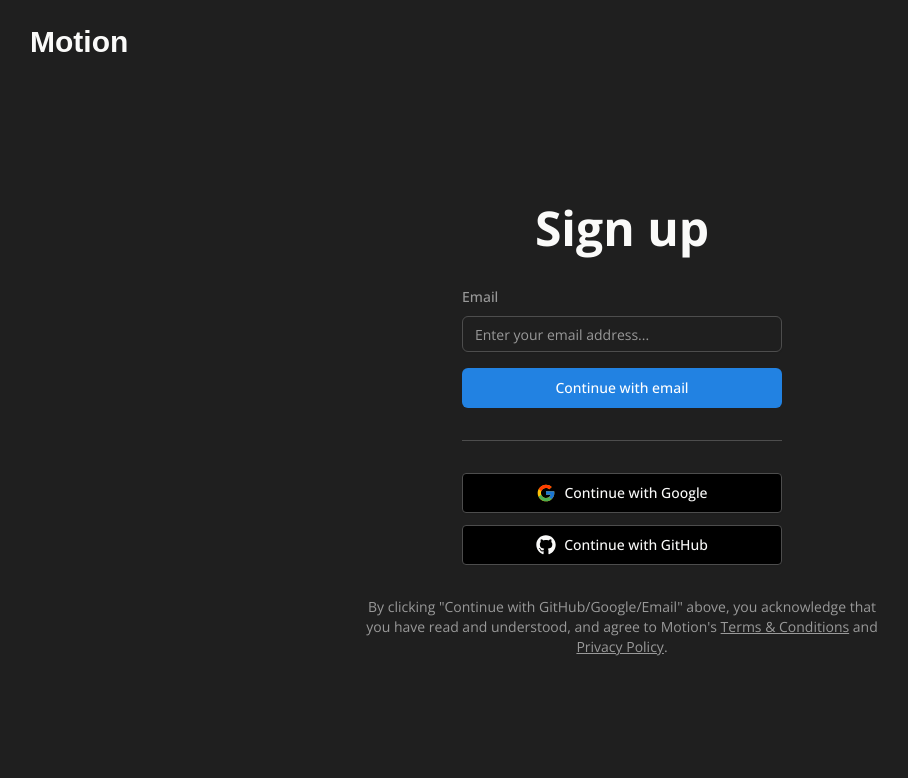
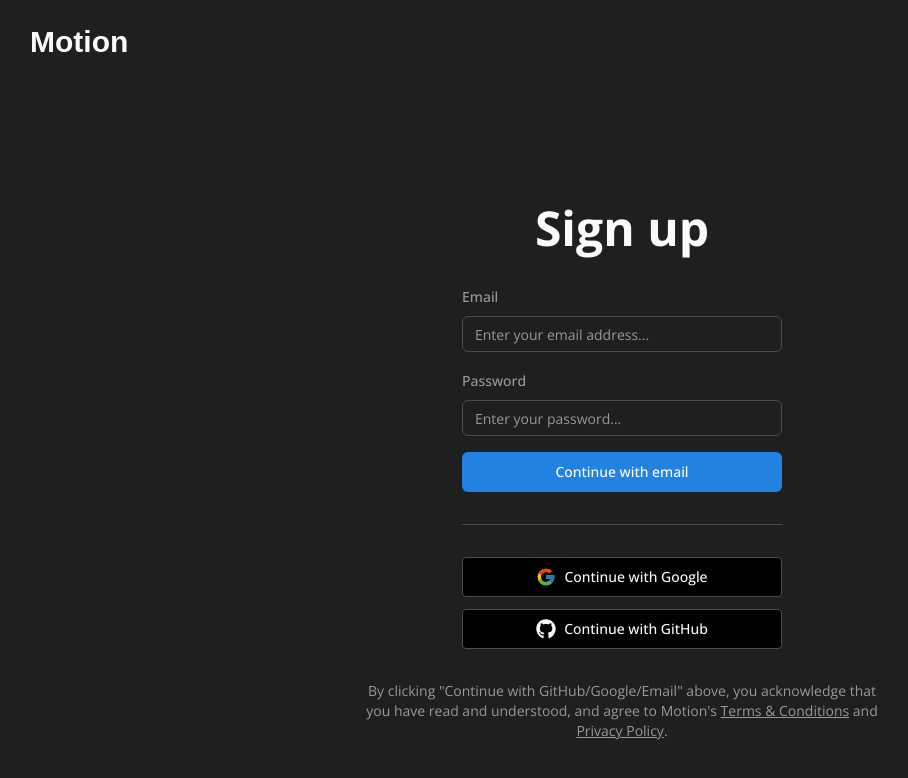
Before and after one commit to devkarim/notion-clone, a Next.js app: page /signup in a window 1280 px wide. Shown: the top 778 px of the page, without its empty margins (18-926 px from the left). Built offline with nearby package versions, Linux system fonts and the light colour scheme; no server answers; a web font is replaced by a local one.

Commit message:
feat: add account signup functionality

```diff
--- a/src/app/(auth)/signup/components/register-form.tsx
+++ b/src/app/(auth)/signup/components/register-form.tsx
@@ -1,17 +1,33 @@
 'use client';
 
+import { useState } from 'react';
+import toast from 'react-hot-toast';
 import { useForm } from 'react-hook-form';
 import { zodResolver } from '@hookform/resolvers/zod';
+import { createBrowserClient } from '@supabase/ssr';
 
 import { Input } from '@/components/ui/input';
-import { Label } from '@/components/ui/label';
 import { Button } from '@/components/ui/button';
 import { AuthSchema, authSchema } from '@/schemas/auth-schema';
-import { Form, FormControl, FormField, FormItem } from '@/components/ui/form';
+import {
+  Form,
+  FormControl,
+  FormField,
+  FormItem,
+  FormLabel,
+  FormMessage,
+} from '@/components/ui/form';
+import { useRouter } from 'next/navigation';
 
 interface RegisterFormProps {}
 
 const RegisterForm: React.FC<RegisterFormProps> = ({}) => {
+  const [err, setError] = useState('');
+  const router = useRouter();
+  const supabase = createBrowserClient(
+    process.env.NEXT_PUBLIC_SUPABASE_URL,
+    process.env.NEXT_PUBLIC_SUPABASE_ANON_KEY
+  );
   const form = useForm<AuthSchema>({
     resolver: zodResolver(authSchema),
     defaultValues: {
@@ -20,7 +36,18 @@ const RegisterForm: React.FC<RegisterFormProps> = ({}) => {
     },
   });
 
-  const onSubmit = (data: AuthSchema) => {};
+  const onSubmit = async ({ email, password }: AuthSchema) => {
+    setError('');
+    const { data, error } = await supabase.auth.signUp({
+      email,
+      password,
+    });
+    if (error) return setError(error.message);
+    toast.success('Created an account successfully!');
+    router.push('/login');
+  };
+
+  const isSubmitting = form.formState.isSubmitting;
 
   return (
     <Form {...form}>
@@ -28,9 +55,10 @@ const RegisterForm: React.FC<RegisterFormProps> = ({}) => {
         <FormField
           control={form.control}
           name="email"
+          disabled={isSubmitting}
           render={({ field }) => (
             <FormItem>
-              <Label>Email</Label>
+              <FormLabel>Email</FormLabel>
               <FormControl>
                 <Input
                   type="email"
@@ -38,17 +66,32 @@ const RegisterForm: React.FC<RegisterFormProps> = ({}) => {
                   {...field}
                 />
               </FormControl>
+              <FormMessage />
             </FormItem>
           )}
         />
-        <Button type="submit" className="w-full">
+        <FormField
+          control={form.control}
+          name="password"
+          disabled={isSubmitting}
+          render={({ field }) => (
+            <FormItem>
+              <FormLabel>Password</FormLabel>
+              <FormControl>
+                <Input
+                  type="password"
+                  placeholder="Enter your password..."
+                  {...field}
+                />
+              </FormControl>
+              <FormMessage />
+            </FormItem>
+          )}
+        />
+        <Button type="submit" className="w-full" disabled={isSubmitting}>
           Continue with email
         </Button>
-        {form.formState.errors.email && (
-          <p className="text-sm text-center text-destructive">
-            {form.formState.errors.email.message}
-          </p>
-        )}
+        {err && <p className="text-center text-destructive text-sm">{err}</p>}
       </form>
     </Form>
   );
```
